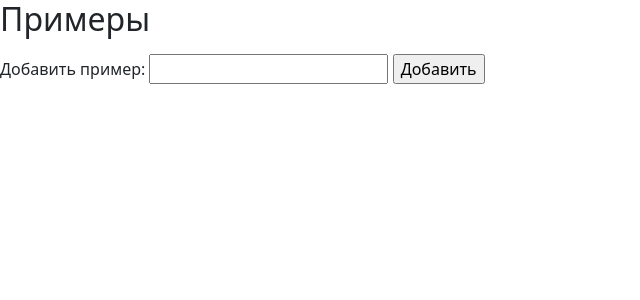
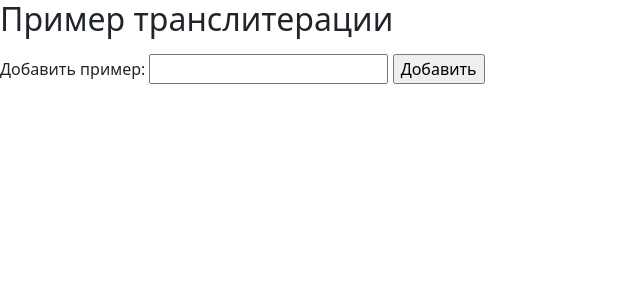
Before and after one commit to krm-shrftdnv/twig_extension, a Symfony app: template twig_extension/templates/base.html.twig in a window 1280 px wide. Shown: the top 300 px of the page, without its empty margins (0-640 px from the left). Run offline with Twig, Linux system fonts and the light colour scheme; the template is opened without the code that fills it, so the values that code supplies are empty; some libraries are stand-ins or nearby versions.

Commit message:
fixing buggies

```diff
--- a/twig_extension/src/Controller/MainController.php
+++ b/twig_extension/src/Controller/MainController.php
@@ -9,7 +9,7 @@ use Symfony\Component\Routing\Annotation\Route;
 
 class MainController extends AbstractController
 {
-    private static array $names = [];
+    static private array $names = [];
 
     /**
      * @Route("/{page}", methods = "[GET, POST]", name="spa", requirements = {"page"="^((?!api/)(?!static/)(?!icon.svg)).*$"})
--- a/twig_extension/templates/base.html.twig
+++ b/twig_extension/templates/base.html.twig
@@ -8,7 +8,7 @@
           integrity="sha384-1BmE4kWBq78iYhFldvKuhfTAU6auU8tT94WrHftjDbrCEXSU1oBoqyl2QvZ6jIW3" crossorigin="anonymous">
 </head>
 <body>
-<h2>Примеры</h2>
+<h2>Пример транслитерации</h2>
 <ul>
     {% for name in names %}
     <li>{{ name }} - {{ name|translit }}</li>
```
